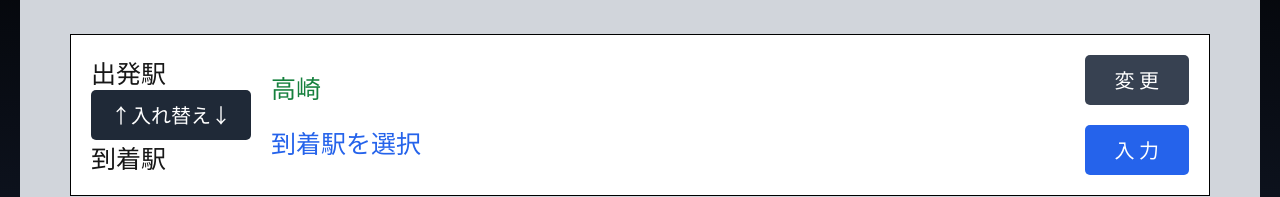
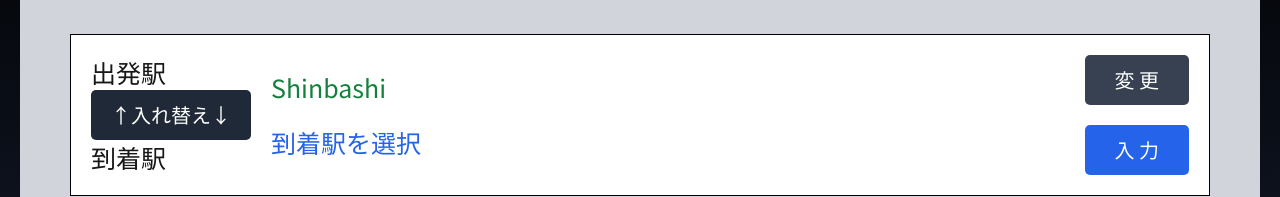
Before and after one commit to jinya1013/PBL_ticket, a Next.js app in the folder frontend/: page /purchase in a window 1280 px wide. Shown: the part 201-398 px from the top of the page. Built offline with nearby package versions, Linux system fonts and the light colour scheme.

Commit message:
feat: set default station name

```diff
--- a/frontend/app/purchase/lang.ts
+++ b/frontend/app/purchase/lang.ts
@@ -204,8 +204,8 @@ export const formatMonthDate = {
 };
 
 export const defaultStationNames = {
-  en: 'Takasaki',
-  ja: '高崎',
-  zh: '高崎',
-  ko: '다카사키'
+  en: 'Shinbashi',
+  ja: '新橋',
+  zh: '新橋',
+  ko: '신아와'
 };
--- a/frontend/app/purchase/page.tsx
+++ b/frontend/app/purchase/page.tsx
@@ -2,7 +2,7 @@
 
 import { useRouter, useSearchParams } from 'next/navigation';
 import { Suspense, useCallback, useEffect, useState } from 'react';
-import { dayOfWeek, defaultStationNames, formatMonthDate, translations } from './lang';
+import { dayOfWeek, formatMonthDate, translations } from './lang';
 type Language = 'en' | 'ja' | 'zh' | 'ko';
 
 function SearchParamsWrapper({ onLanguageChange }: { onLanguageChange: (lang: Language) => void }) {
@@ -26,7 +26,7 @@ export default function PurchasePage() {
   const [isEditingDateTime, setIsEditingDateTime] = useState(false);
   const [selectedDate, setSelectedDate] = useState(new Date());
   const [isDeparture, setIsDeparture] = useState(true);
-  const [fromStation, setFromStation] = useState(defaultStationNames[language]);
+  const [fromStation, setFromStation] = useState('Shinbashi');
   const [toStation, setToStation] = useState('');
   const [isEditingFrom, setIsEditingFrom] = useState(false);
   const [isEditingTo, setIsEditingTo] = useState(false);
```
